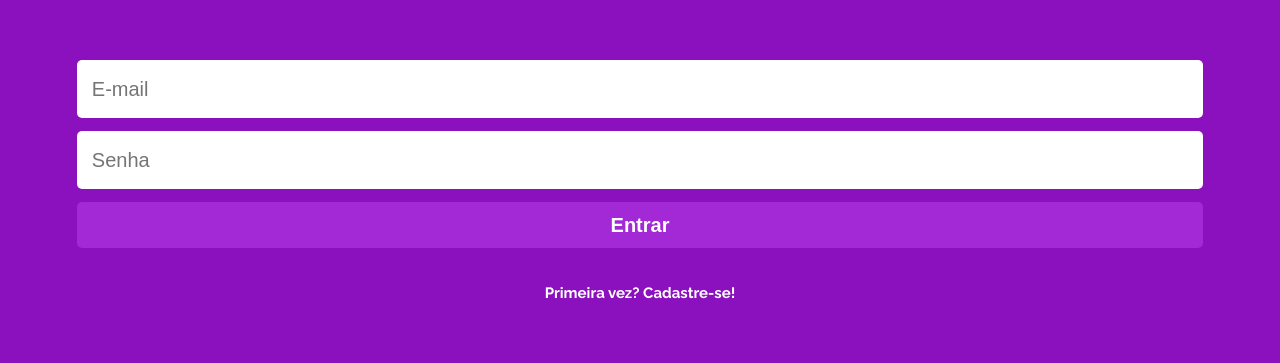
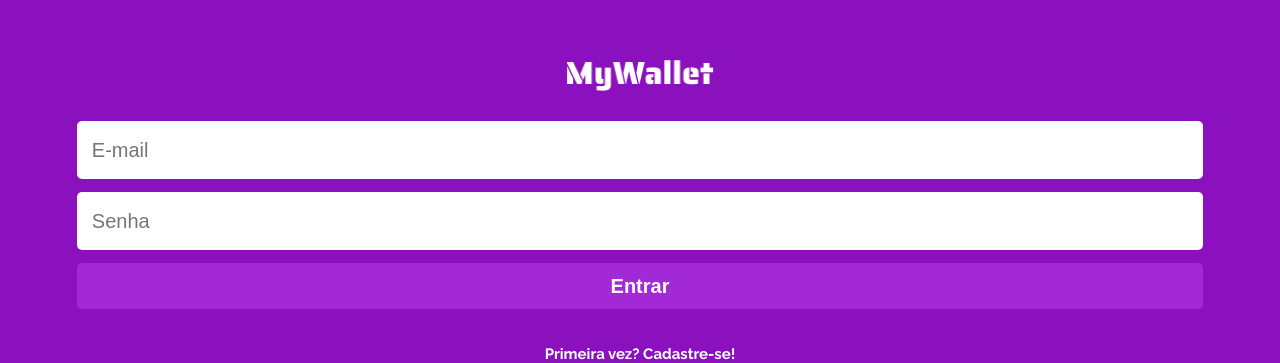
Before and after one commit to LucasVz/my-wallet-front-end, a React (Create React App) app: page / in a window 1280 px wide. Shown: the part 452-815 px from the top of the page. Built offline with nearby package versions, Linux system fonts and the light colour scheme.

Commit message:
add logo

```diff
--- a/src/components/Login/index.js
+++ b/src/components/Login/index.js
@@ -1,7 +1,7 @@
 import { Link, useNavigate } from "react-router-dom";
 import { useState } from 'react';
 import axios from 'axios';
-//import logo from '../../assets/logo.png'
+import logo from '../../assets/logo.png'
 import Container from "../FormComponents/Container";
 import Button from "../FormComponents/Button";
 import Input from "../FormComponents/Input"
@@ -38,7 +38,7 @@ export default function Login(){
 
     return(
         <Container onSubmit={signIn}>
-            {/* <img src= {logo} alt="logo" /> */}
+            <img src= {logo} alt="logo" />
             <Input placeholder='E-mail' type="email" onChange={(e) => setEmail(e.target.value)} value={email} />
             <Input placeholder='Senha' type="password" onChange={(e) => setPassword(e.target.value)} value={password}/>
             <Button>Entrar</Button>
```
